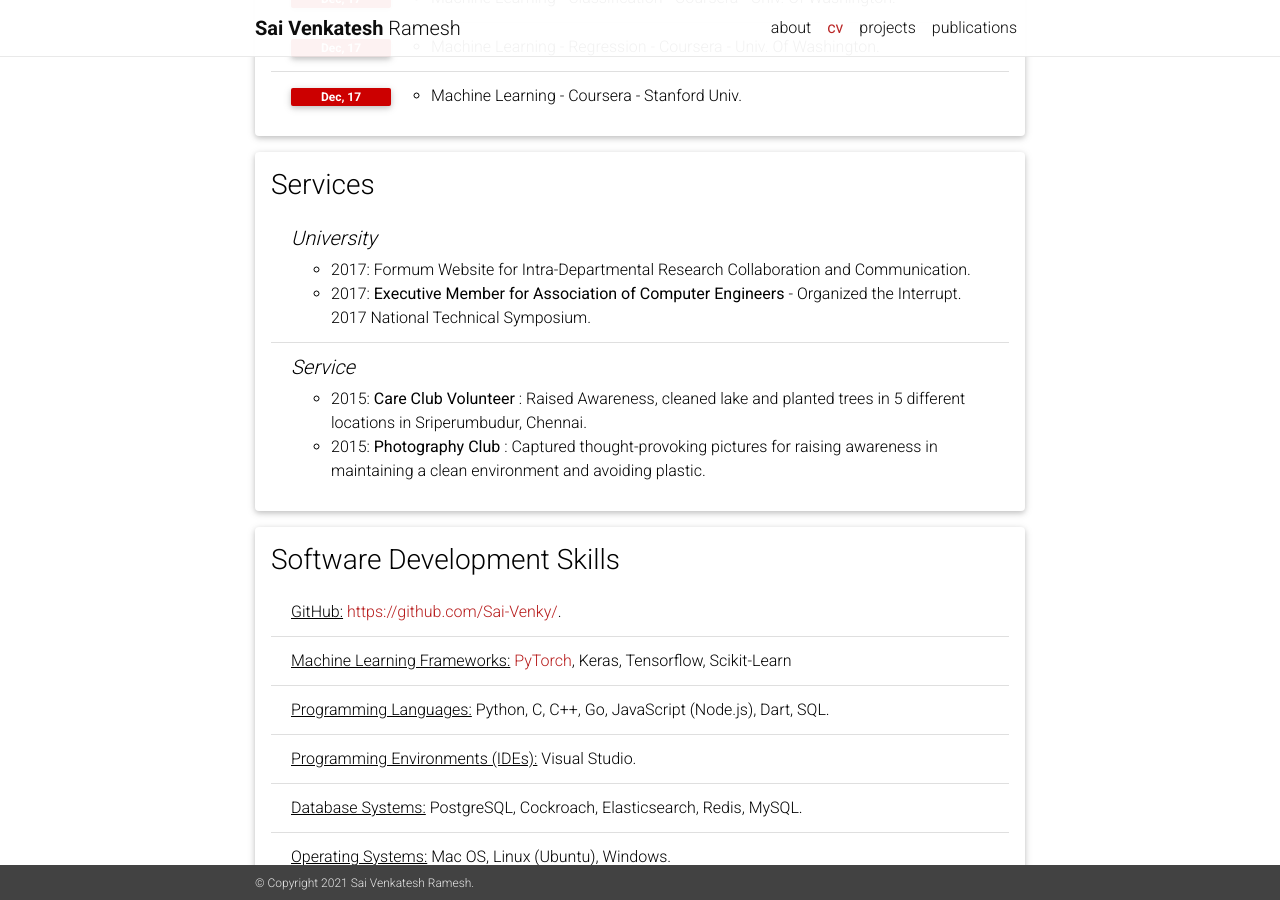
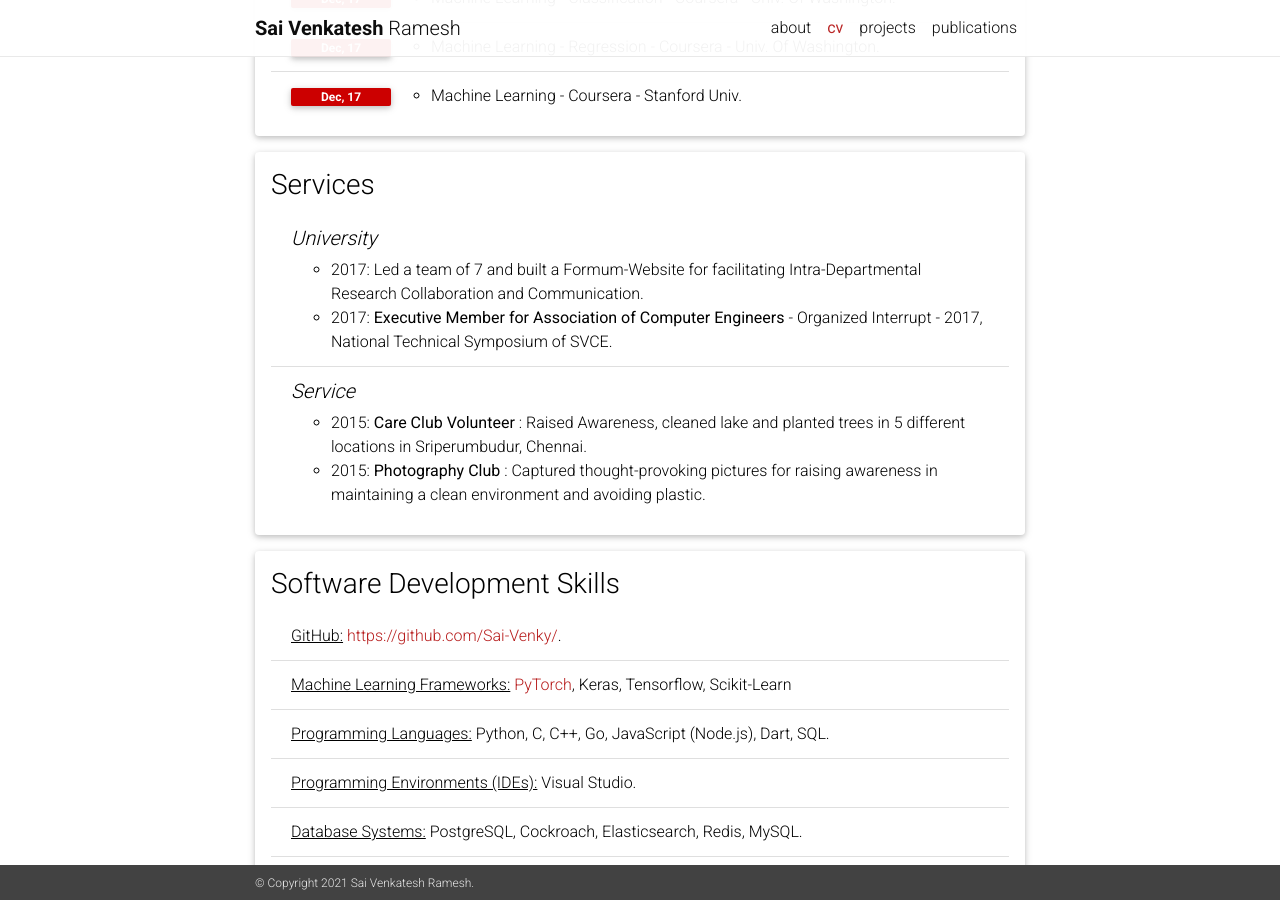
Before and after one commit to Sai-Venky/saivenkatesh.github.io, a Jekyll site: the page built from _pages/cv.md, in a window 1280 px wide and 900 px high, scrolled down 2642 px. Built offline with Jekyll 4.4.1, drawn with Linux system fonts in a browser that asks for light colours; nearby versions of some CDN libraries; a style sheet for code colours, icons or effects is not loaded.

Commit message:
Updating readme

```diff
--- a/_data/cv.yml
+++ b/_data/cv.yml
@@ -103,8 +103,8 @@
   contents:
     - title: 'University'
       items:
-        - '2017: Formum Website for Intra-Departmental Research Collaboration and Communication.'
-        - '2017: <b>Executive Member for Association of Computer Engineers</b> - Organized the Interrupt. 2017 National Technical Symposium.'
+        - '2017: Led a team of 7 and built a Formum-Website for facilitating Intra-Departmental Research Collaboration and Communication.'
+        - '2017: <b>Executive Member for Association of Computer Engineers</b> - Organized Interrupt - 2017, National Technical Symposium of SVCE.'
     - title: 'Service'
       items:
         - '2015: <b>Care Club Volunteer</b> : Raised Awareness, cleaned lake and planted trees in 5 different locations in Sriperumbudur, Chennai.'
```
